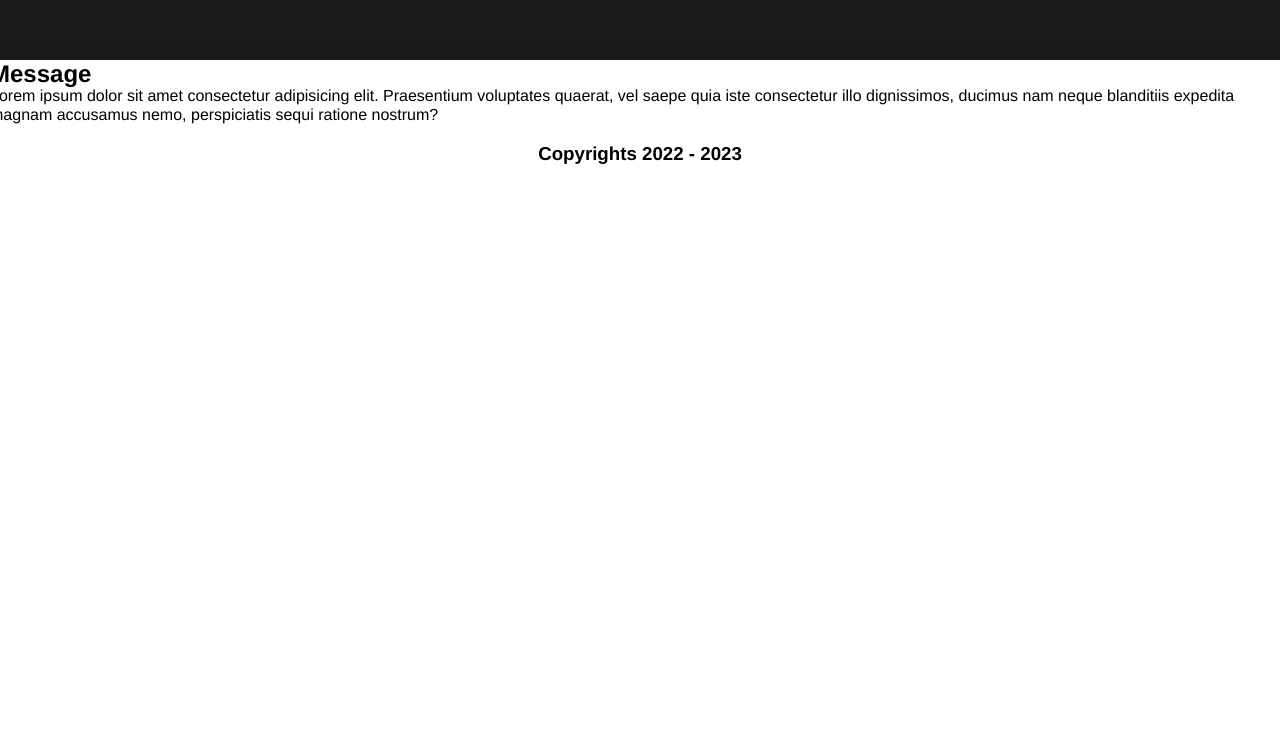
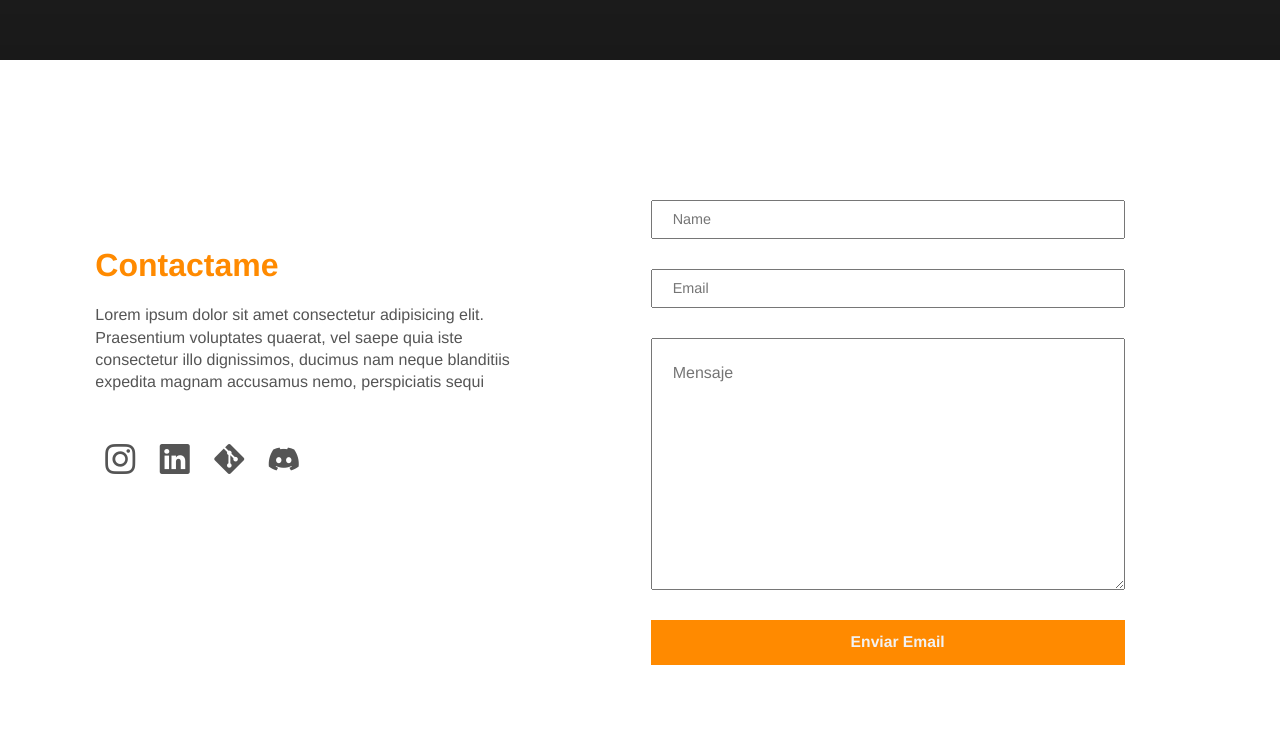
Before and after one commit to TobiasdelCastillo/TP1---Portfolio, a plain HTML site: page index.html in a window 1280 px wide. Shown: the part 3647-4380 px from the top of the page. Before the commit the page ends 3811 px from the top, so only its background shows below. Drawn offline with nearby package versions, Linux system fonts and the light colour scheme; a web font is replaced by a local one.

Commit message:
realice algunas modificaciones en el html y defini el estilo final de la seccion de contactame y el footer

```diff
--- a/css/estilo.css
+++ b/css/estilo.css
@@ -2,6 +2,9 @@
     padding: 0;
     margin: 0;
 }
+
+@import url('https://fonts.cdnfonts.com/css/corporative-alt?styles=53252,53268');
+
 
 body{
     display: flex;
@@ -252,6 +255,7 @@ nav a:hover{
     padding-top: 0px;
     font-size: 1.2em;
     width: 680px;
+
 }
 
 .services .item{
@@ -283,3 +287,90 @@ nav a:hover{
 }
 
 /* ////////////CONTACT//////////////////////////////////////////// */
+
+.contact{
+    display: flex;
+    justify-content: space-evenly;
+    align-items: center;
+    padding: 140px 0 110px 0;
+}
+
+.contact .izq{
+    width: 450px;
+    height: 400px;
+}
+
+.contact h2{
+    margin-bottom: 20px;
+    font-size: 2em;
+    color: #ff8a00;
+}
+
+.contact p{
+    margin-bottom: 50px;
+    line-height: 1.4;
+    font-size: 1em;
+    color: #555555;
+
+}
+
+.contact img{
+    width: 26.5px;
+    height: 26.5px;
+    margin: 0 7px;
+}
+
+.contact form{
+    display: flex;
+    flex-direction: column;
+    text-align: center;
+    align-items: center;
+    padding-right: 60px;
+}
+
+.contact input{
+    font-size: 0.9em;
+    height: 35px;
+    width: 450px;
+    padding-left: 20px;
+    margin-bottom: 30px;
+}
+
+.contact textarea{
+    width: 422px;
+    height: 200px;
+    margin-bottom: 30px;
+    padding: 25px 29px 25px 21px;
+}
+
+.contact .fin{
+    width: 474px;
+    height: 45px;
+    background-color: #ff8a00;
+    color: #F2F2F2;
+    font-weight: bold;
+    border: none;
+    font-size: 0.98em;
+}
+
+a i{
+    font-size: 30px;
+    color: #555555;
+    margin: 10px;
+}
+
+/* /////////////FOOTER//////////////////////////////////////////// */
+
+footer{
+    background-color: #0F0E0E;
+    width: 100%;
+    display: flex;
+    justify-content: center;
+    align-items: center;
+    padding: 40px 0;
+}
+footer h3{
+    color: #ffffff;
+    font-weight: lighter;
+    font-size: 1.1em;
+}
--- a/index.html
+++ b/index.html
@@ -6,6 +6,10 @@
     <title>Mi Porfolio</title>
     <link rel="stylesheet" href="css/nomalize.css">
     <link rel="stylesheet" href="css/estilo.css">
+    <link href="https://fonts.cdnfonts.com/css/corporative-alt?styles=53252,53268" rel="stylesheet">
+    <link rel="stylesheet" href="https://cdn.jsdelivr.net/npm/bootstrap-icons@1.11.3/font/bootstrap-icons.min.css">
+
+
 </head>
 <body>
     <header>
@@ -150,15 +154,24 @@
 
         <!-- inicio del contact  -->
         <section class="contact">
-            <h2>Message</h2>
-            <p>Lorem ipsum dolor sit amet consectetur adipisicing elit. Praesentium voluptates quaerat, vel saepe quia iste consectetur illo dignissimos, ducimus nam neque blanditiis expedita magnam accusamus nemo, perspiciatis sequi ratione nostrum?</p>
-            <img src="" alt="" class="logos">
-            <img src="" alt="" class="logos">
-            <img src="" alt="" class="logos">
-            <img src="" alt="" class="logos">
-            <img src="" alt="" class="logos">
 
-            <form action=""></form>
+            <div class="izq">
+                <h2>Contactame</h2>
+                <p>Lorem ipsum dolor sit amet consectetur adipisicing elit. Praesentium voluptates quaerat, vel saepe quia iste consectetur illo dignissimos, ducimus nam neque blanditiis expedita magnam accusamus nemo, perspiciatis sequi </p>
+                <a href="https://www.instagram.com/tobiasdc_/"><i class="bi bi-instagram"></i></a>
+                <a href="https://www.linkedin.com/in/tob%C3%ADas-del-castillo-b289b12a4/"><i class="bi bi-linkedin"></i></a>
+                <a href="https://github.com/TobiasdelCastillo"><i class="bi bi-git"></i></a>
+                <a href="https://discord.com/channels/@me"><i class="bi bi-discord"></i></a>
+            </div>
+            <div class="der">
+                <form action="">
+                    <input type="text" placeholder="Name"  class="nom" maxlength="25" minlength="3">
+                    <input type="email" placeholder="Email" class="mai">
+                    <textarea name="Message" id="" cols="30" rows="10" placeholder="Mensaje"></textarea>
+                    <input type="submit" value="Enviar Email" class="fin">
+                </form>
+            </div>
+
         </section>
         <!-- fin del contact -->
     </main>
```
